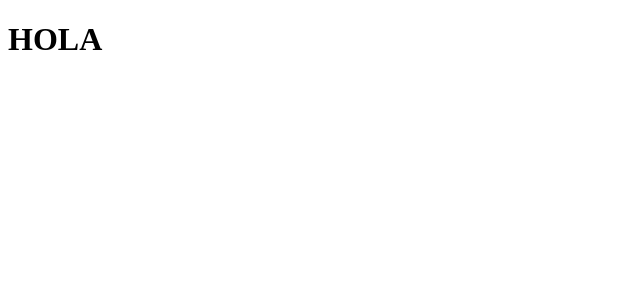
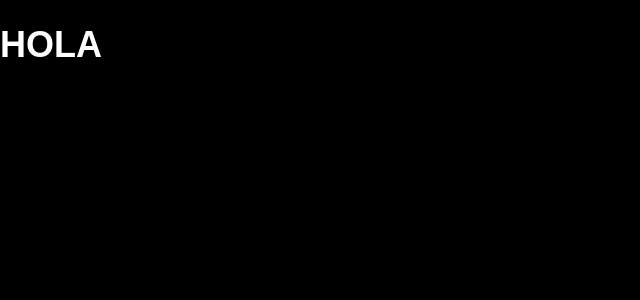
Before and after one commit to lidwan/blog, a React (Vite) app: page / in a window 1280 px wide. Shown: the top 300 px of the page, without its empty margins (0-640 px from the left). Built offline with nearby package versions, Linux system fonts and the light colour scheme.

Commit message:
Added styles

```diff
--- a/src/components/NavBar.jsx
+++ b/src/components/NavBar.jsx
@@ -2,7 +2,7 @@ function NavBar() {
     return (
         <nav className="navbar navbar-expand-lg bg-black navbar-dark">
             <div className="container-fluid">
-                <a className="navbar-brand" href="https://loayidwan.com/">Loay Idwan</a>
+                <a className="navbar-brand" id="title" href="https://loayidwan.com/">Loay Idwan</a>
                 <button className="navbar-toggler" type="button" data-bs-toggle="collapse" data-bs-target="#navbarNav"
                         aria-controls="navbarNav" aria-expanded="false" aria-label="Toggle navigation">
                     <span className="navbar-toggler-icon"></span>
--- a/src/index.css
+++ b/src/index.css
@@ -0,0 +1,111 @@
+/*resets*/
+
+html {
+    margin: 0;
+    padding: 0;
+}
+
+body {
+    margin: 0;
+    padding: 0;
+}
+
+ul {
+    margin: 0;
+}
+
+/* reset links */
+a:link {
+    text-decoration: none;
+}
+
+a:visited {
+    text-decoration: none;
+}
+
+a:hover {
+    text-decoration: none;
+}
+
+a:active {
+    text-decoration: none;
+}
+
+
+/* styles */
+html {
+    background-color: black;
+
+}
+
+#root {
+    background-color: black;
+
+}
+:root {
+    --color-links:rgb(114, 160, 197);
+    --color-links-darker:rgb(58, 80, 97);
+}
+
+body {
+    font-family: Arial, sans-serif;
+    background-color: black;
+    color: white;
+    font-size: 18px;
+}
+
+/*main {*/
+/*    padding: 2rem;*/
+/*    max-width: 800px;*/
+/*    margin: auto;*/
+/*}*/
+
+/*article {*/
+/*    margin-bottom: 2rem;*/
+/*}*/
+
+a {
+    text-decoration: none;
+    color: var(--color-links);
+}
+
+a:hover {
+    text-decoration: underline;
+    --color-links-darker:rgb(58, 80, 97);
+}
+
+nav a:hover {
+    text-decoration: none;
+}
+
+/*footer {*/
+/*    text-align: center;*/
+/*    padding: 1rem 0;*/
+/*    background-color: #333;*/
+/*    color: white;*/
+/*    margin-top: 2rem;*/
+/*}*/
+
+nav {
+    margin: 15px;
+}
+
+nav ul {
+    gap: 2.5vw;
+}
+
+nav {
+    font-size: 1.4rem;
+}
+#title {
+    font-size: 1.5rem;
+}
+
+
+@media screen and (max-width: 1200px) {
+
+}
+
+@media screen and (max-width: 620px) {
+
+}
```
